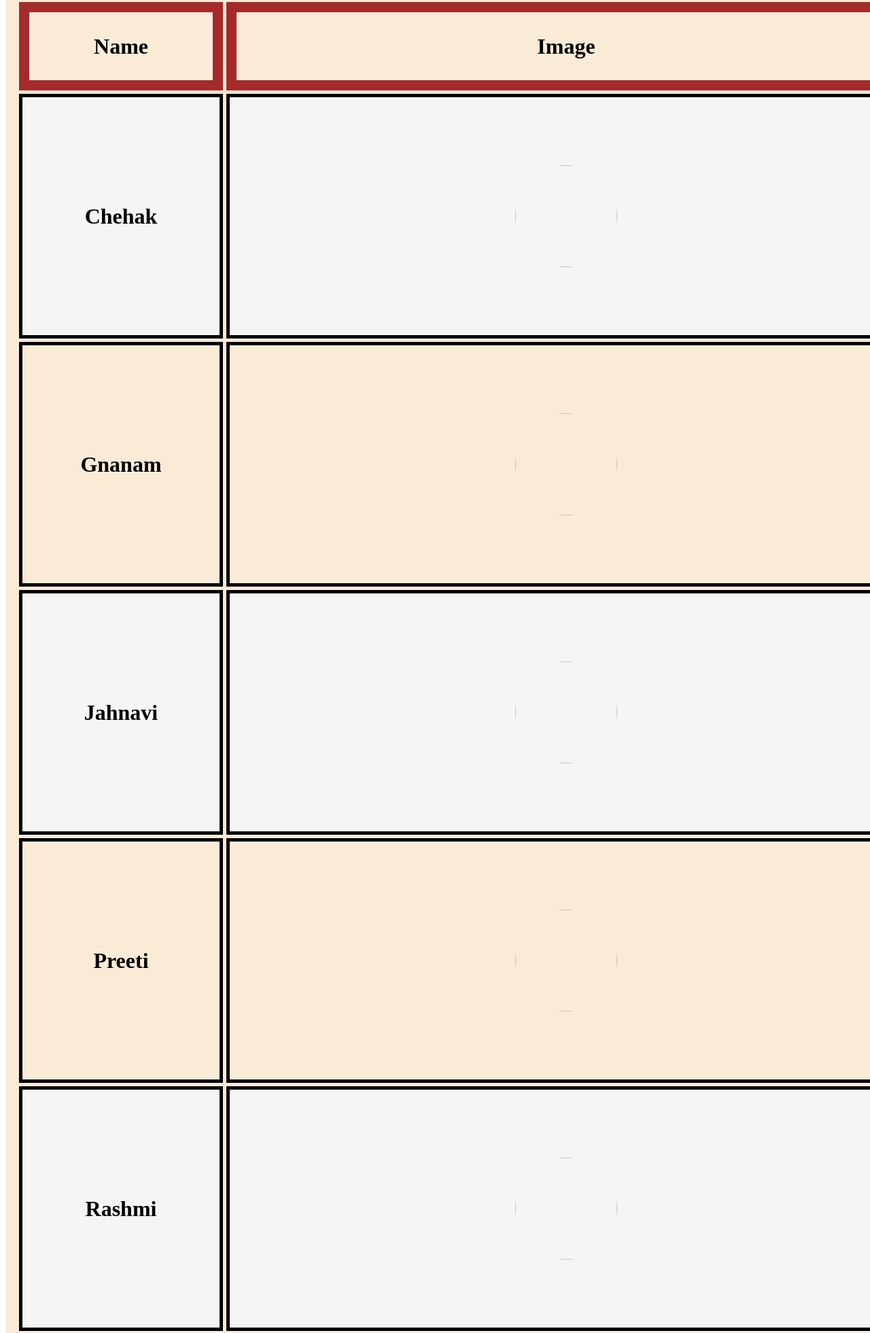
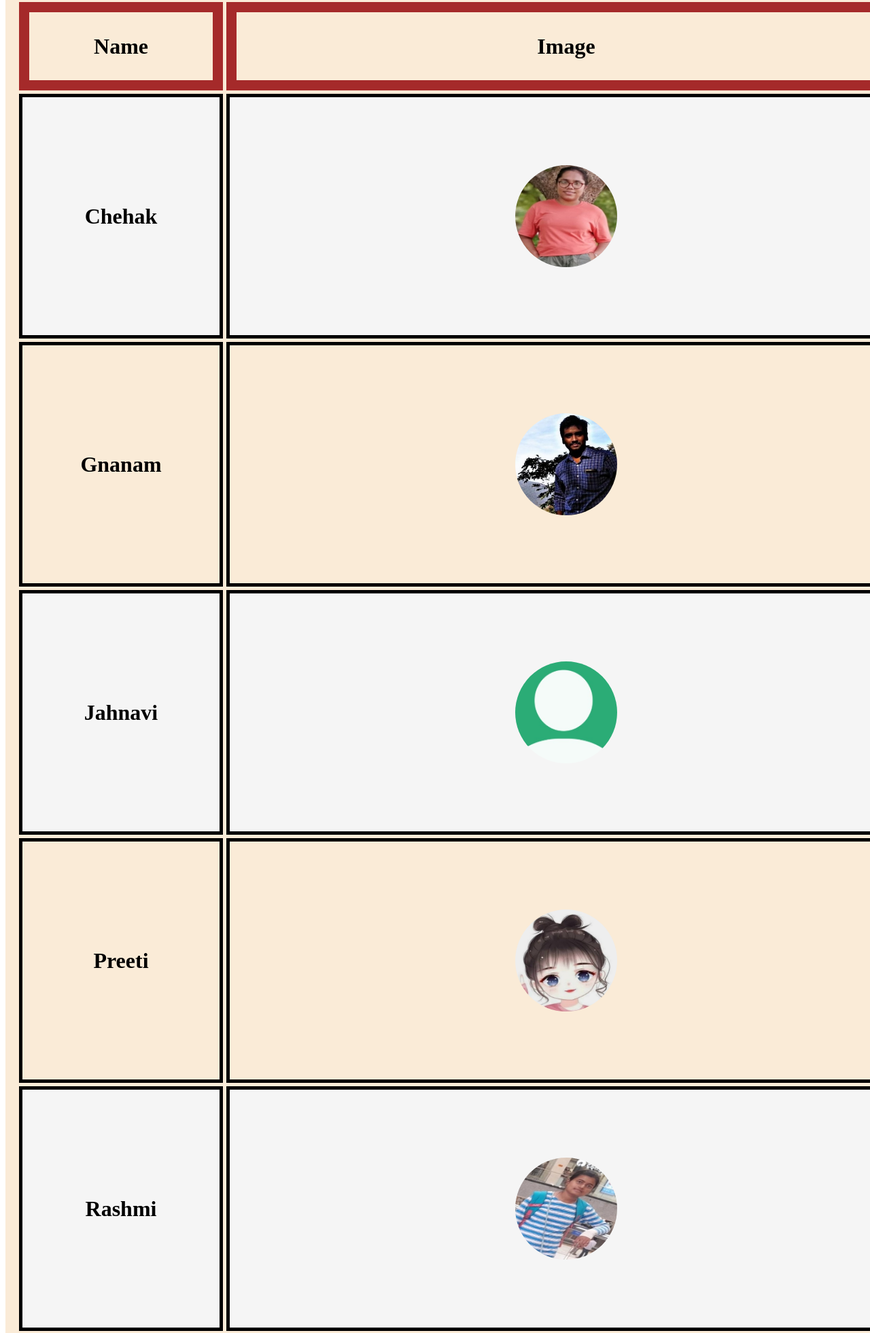
Before and after one commit to gnanamr18/TEAM-INFO-PAGE, a plain HTML site: page Index.html in a window 1280 px wide. Shown: the part 1066-3027 px from the top of the page at 68% size. Drawn offline with Linux system fonts and the light colour scheme; files whose address does not match are found by name.

Commit message:
second commit

```diff
--- a/techc.html
+++ b/Index.html
@@ -34,17 +34,17 @@
             <div class="name">Name</div>
             <div class="image">Image</div>
             <div class="c">Chehak</div>
-            <div class="p"><img src="/Techie coders/c sharma .jpg" class="cs"></div>
+            <div class="p"><img src="IMAGES/c sharma .jpg" class="cs"></div>
             <div class="g">Gnanam</div>
-            <div class="pg"><img src="/Techie coders/Gnanam image.jpg" class="gn"></div>
+            <div class="pg"><img src="IMAGES/Gnanam image.jpg" class="gn"></div>
             <div class="j">Jahnavi</div>
-            <div class="jp"> <img src="/Techie coders/profile image.jpg" class="jn"> </div>
+            <div class="jp"> <img src="IMAGES/profile image.jpg" class="jn"> </div>
             <div class="pr">Preeti</div>
-            <div class="pre"><img src="/Techie coders/p thapa.jpg" class="pt"></div>
+            <div class="pre"><img src="IMAGES/p thapa.jpg" class="pt"></div>
             <div class="ras">Rashmi</div>
-            <div class="rp"><img src="/Techie coders/r patel.jpg" class="r"></div>
+            <div class="rp"><img src="IMAGES/r patel.jpg" class="r"></div>
             <div class="v">Vetri</div>
-            <div class="vp"><img src="/Techie coders/vetri.jpg" class="vet"> </div>
+            <div class="vp"><img src="IMAGES/vetri.jpgg" class="vet"> </div>
             <hr width="1750px" color="grey">
         </div>
 
```
Also changed, not shown: IMAGES/Gnanam image.jpg (renamed from Gnanam image.jpg), IMAGES/c sharma .jpg (renamed from c sharma .jpg), IMAGES/p thapa.jpg (renamed from p thapa.jpg), IMAGES/profile image.jpg (renamed from profile image.jpg), IMAGES/r patel.jpg (renamed from r patel.jpg), IMAGES/vetri.jpg (renamed from vetri.jpg), details .jpg (deleted).
